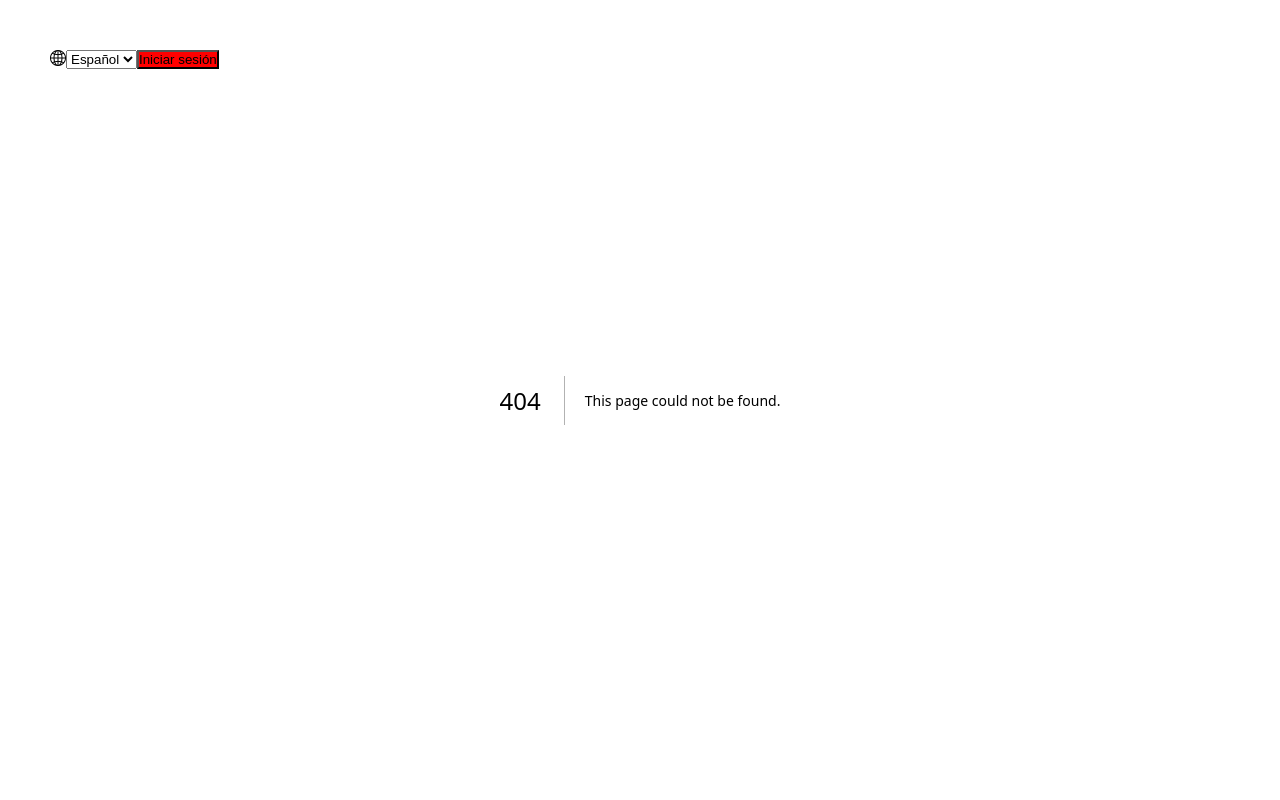
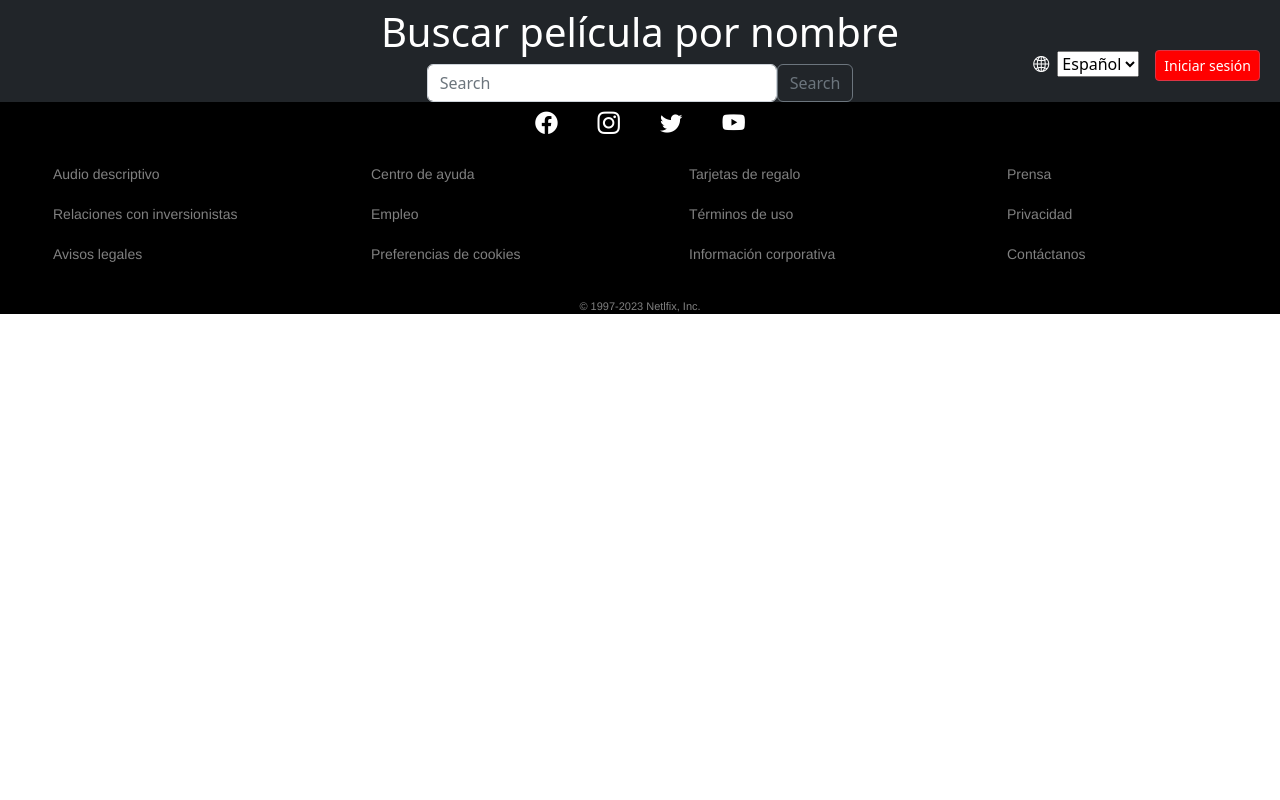
Before and after one commit to JavierG123/tp-integrador-react, a Next.js app: page /buscar in a window 1280 px wide. Before the commit this address had no page. Shown: the top 800 px of the page. Built offline with nearby package versions, Linux system fonts and the light colour scheme; no server answers.

Commit message:
componente search

```diff
--- /dev/null
+++ b/src/components/search/SearchList.jsx
@@ -0,0 +1,21 @@
+import React from 'react'
+
+export const SearchList = ( {movies}) => {
+
+    console.log(movies)
+  return (
+    <>
+
+      {
+        movies.map(movie => (
+          <div className="card-body text-white text-center p-4" key={movie.id}>
+            <h6 className='text-white text-break'>{movie.title}</h6>
+            <img src={`https://image.tmdb.org/t/p/w300${movie.poster_path}`}
+                alt={movie.title}
+                className="card-img-top poster__movie"/>
+          </div>
+        ))
+      }
+    </>
+  )
+}
--- /dev/null
+++ b/src/pages/buscar.js
@@ -0,0 +1,78 @@
+
+import { useState, useEffect } from "react";
+import { SearchList } from '@/components/search/SearchList';
+
+import Form from 'react-bootstrap/Form';
+import Button from 'react-bootstrap/Button';
+import "bootstrap/dist/css/bootstrap.min.css";
+
+export default function Buscar() {
+
+  const [searchValue, setSearchValue] = useState('');
+  const [movies, setMovies] = useState( []);
+
+
+  const getMovieByName = async (searchValue) => {
+    const API_KEY = "5cfb6e84540e60dcfb925c8dbfcd1aca";
+    const url =`https://api.themoviedb.org/3/search/movie?api_key=${API_KEY}&query=${searchValue}`
+
+    try {
+      const response = await fetch(url);
+      const data = await response.json();
+
+      //console.log(data.results);
+
+     if (data.results) {
+      setMovies(data.results);
+       return {movies: data}
+    }
+
+
+    } catch (error) {
+      throw new Error('error searching movies')
+
+    }
+
+}
+
+const handlerClick = (e)=>{
+  e.preventDefault;
+ // setSearchValue(e.target.value)
+  getMovieByName(searchValue)
+}
+const handlerSubmit = async(e)=>{
+  e.preventDefault()
+  getMovieByName(searchValue)
+}
+
+useEffect(() => {
+  getMovieByName(searchValue);
+},
+[]);
+
+
+  return (
+    <>
+      <h1 className="m-0 p-2 text-center text-white bg-dark">Buscar película por nombre</h1>
+        <div className='d-flex justify-content-center align-items-center bg-dark'>
+         <Form className="d-flex col col-sm-4" onSubmit={handlerSubmit} >
+            <Form.Control
+              type="search"
+              placeholder="Search"
+              className="me-auto"
+              aria-label="Search"
+              value={searchValue}
+             // onChange = {handlerOnChance}
+              onChange={(e) => setSearchValue(e.target.value)}
+
+            />
+            <Button variant="outline-secondary" onClick={handlerClick}>Search</Button>
+         </Form>
+        </div>
+       <main className='container-fluid  movies__container justify-center'>
+          <SearchList  key={movies.id} movies={movies} />
+
+       </main>
+    </>
+  )
+}
```
